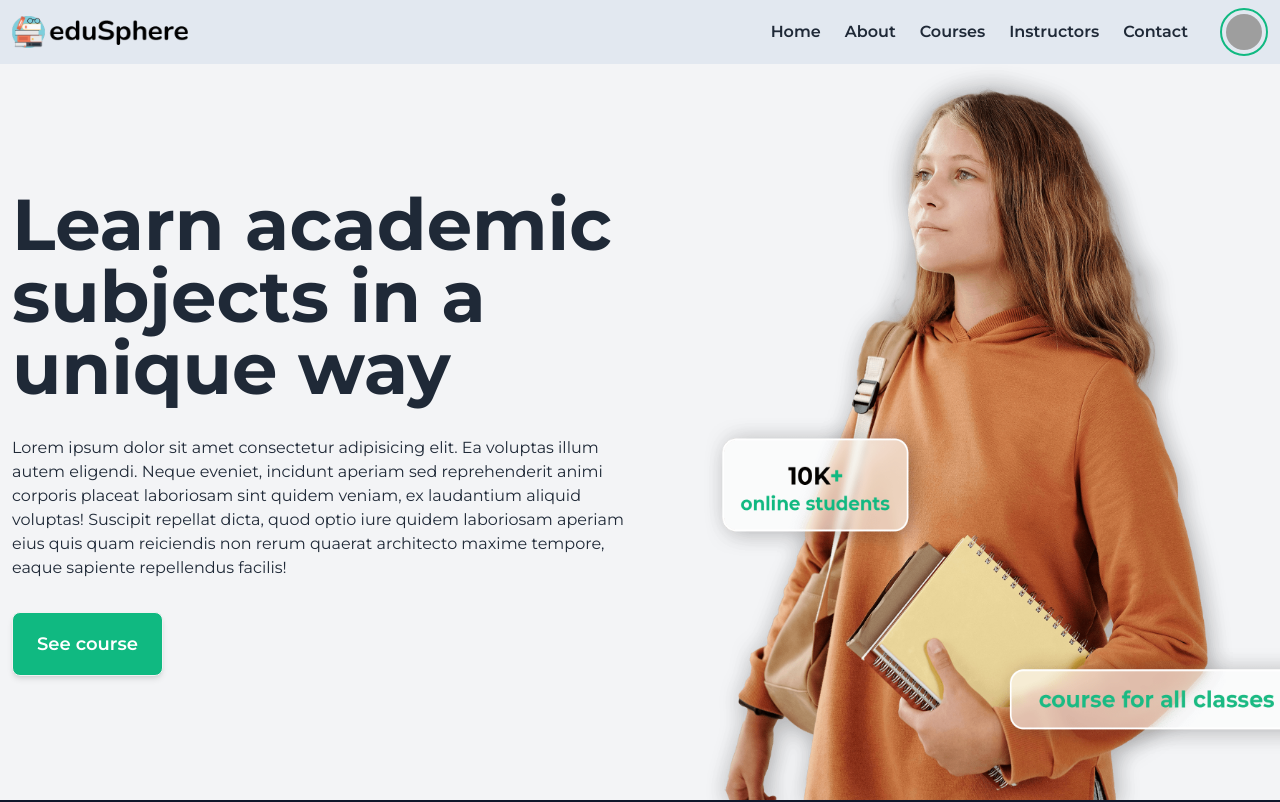
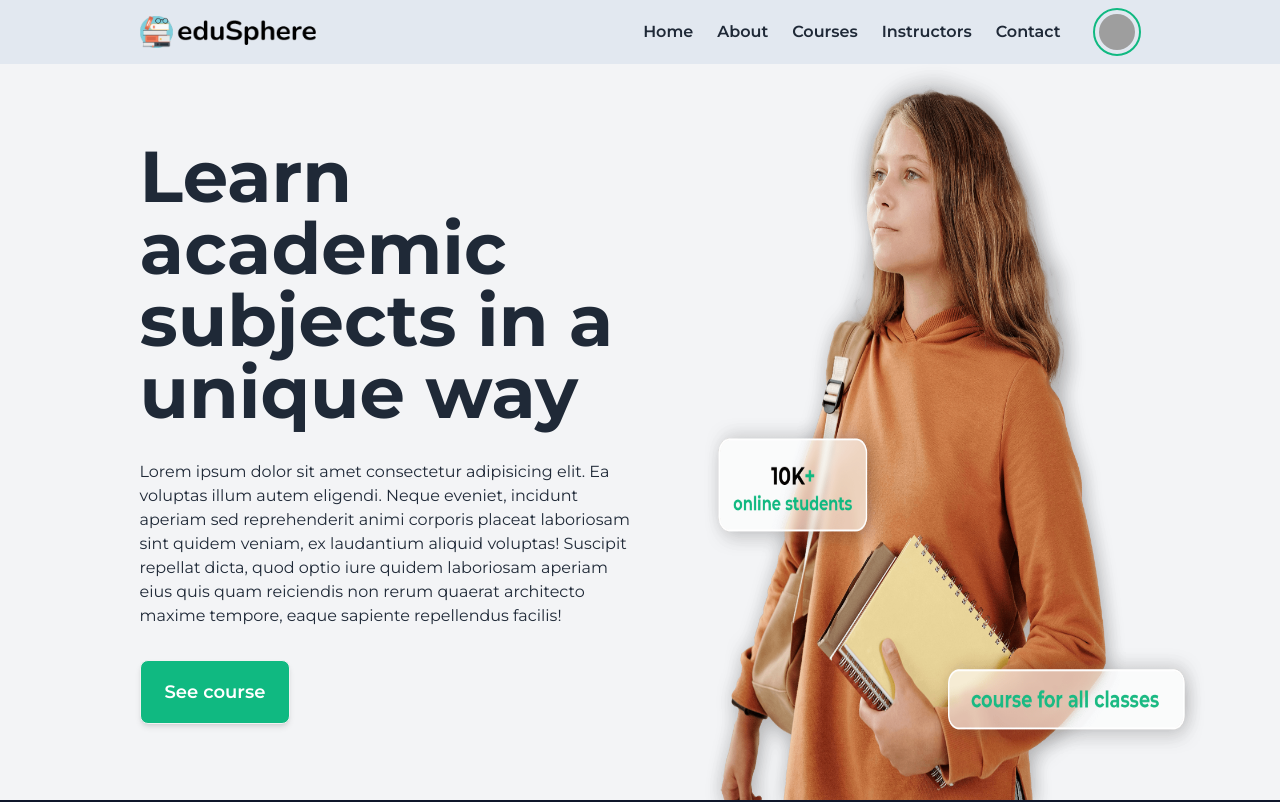
Before and after one commit to S-Alif/Edu-Sphere, a React (Vite) app in the folder main/frontend/: page / in a window 1280 px wide. Shown: the top 802 px of the page. Built offline with nearby package versions, Linux system fonts and the light colour scheme; grey boxes are pictures that could not be loaded.

Commit message:
[FIX] tailwind container breakpoint

```diff
--- a/main/frontend/tailwind.config.js
+++ b/main/frontend/tailwind.config.js
@@ -5,7 +5,15 @@ export default {
     "./src/**/*.{js,ts,jsx,tsx}"
   ],
   theme: {
-    extend: {},
+    extend: {
+      screens: {
+        'sm': { 'min': '641px' },
+        'md': { 'min': '769px' },
+        'lg': { 'min': '1025px' },
+        'xl': { 'min': '1281px' },
+        '2xl': { 'min': '1537px' },
+      },
+    },
   },
   plugins: [require("daisyui")],
 }
```
